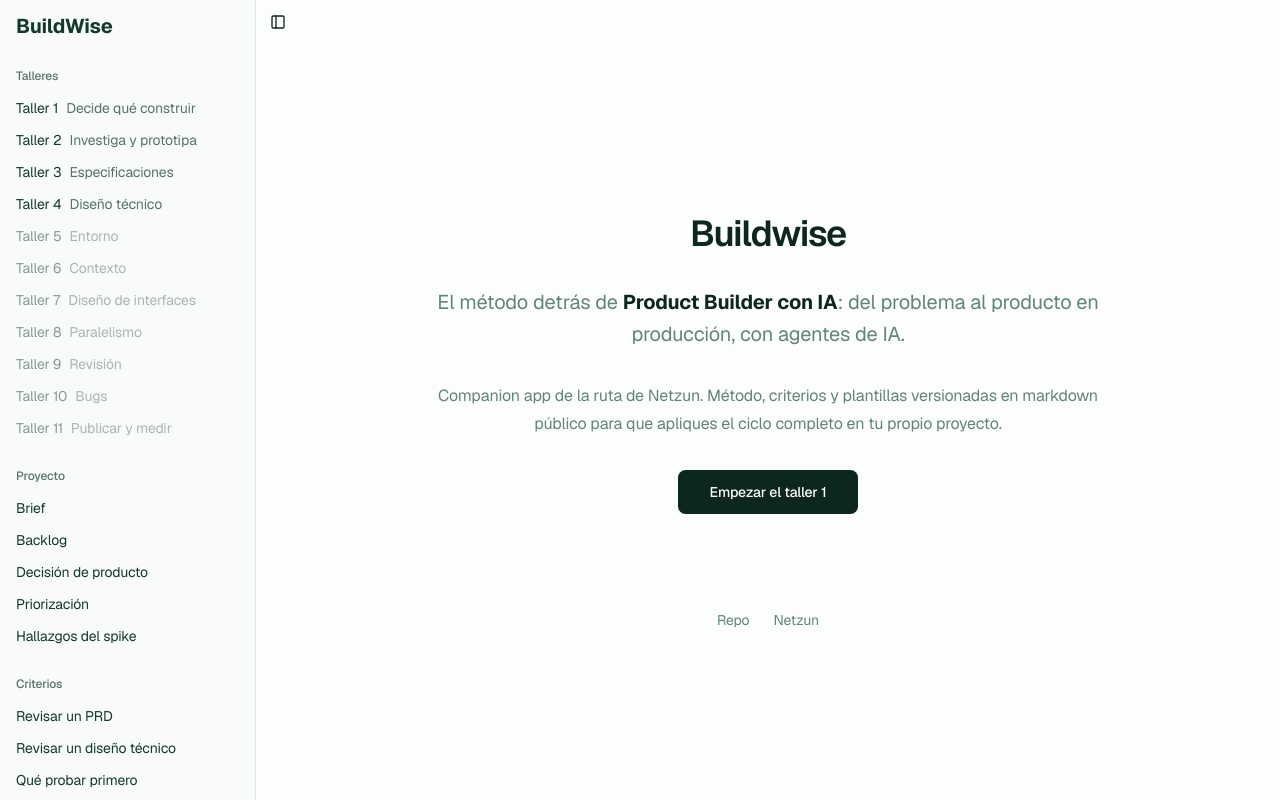
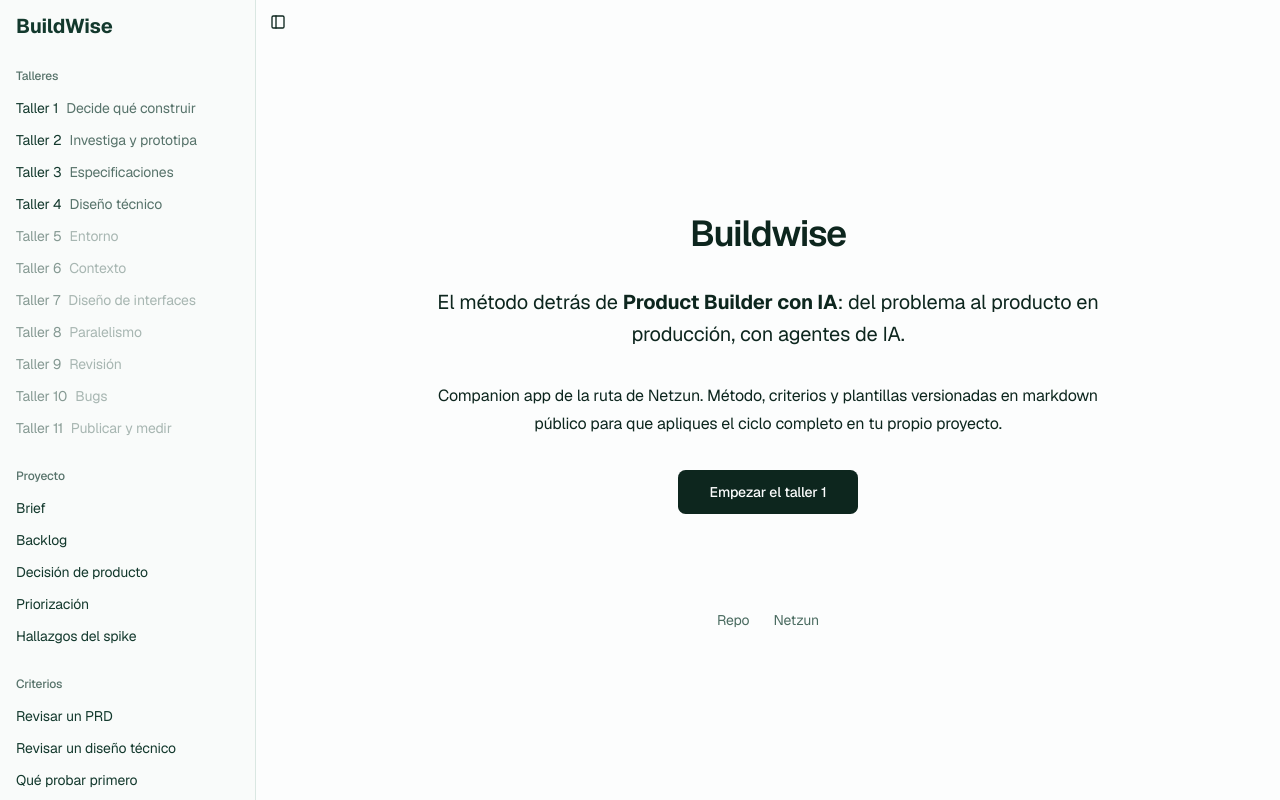
Before and after one commit to FRD898/buildwise, a Next.js app: page / in a window 1280 px wide. Built offline with nearby package versions, Linux system fonts and the light colour scheme.

Commit message:
fix(estilos): subir el contraste del texto al mínimo de WCAG AA
El botón activo, los enlaces y las rutas de código quedaban entre 2.8:1
y 4:1. Se oscurecen --primary y --muted-foreground, y el texto principal
de la portada pasa al color del texto.

```diff
--- a/app/(curso)/page.tsx
+++ b/app/(curso)/page.tsx
@@ -7,12 +7,12 @@ export default function Home() {
         <h1 className="text-4xl font-semibold tracking-tight text-foreground">
           Buildwise
         </h1>
-        <p className="text-xl leading-8 text-muted-foreground">
+        <p className="text-xl leading-8 text-foreground">
           El método detrás de{" "}
           <strong className="text-foreground">Product Builder con IA</strong>: del
           problema al producto en producción, con agentes de IA.
         </p>
-        <p className="text-base leading-7 text-muted-foreground">
+        <p className="text-base leading-7 text-foreground">
           Companion app de la ruta de Netzun. Método, criterios y plantillas
           versionadas en markdown público para que apliques el ciclo completo en
           tu propio proyecto.
--- a/app/globals.css
+++ b/app/globals.css
@@ -80,12 +80,12 @@
   --card-foreground: oklch(0.2464 0.0358 168.9829);
   --popover: oklch(1.0000 0 0);
   --popover-foreground: oklch(0.2464 0.0358 168.9829);
-  --primary: oklch(0.6373 0.1362 162.5170);
+  --primary: oklch(0.5200 0.1100 162.5170);
   --primary-foreground: oklch(0.9915 0.0116 174.2431);
   --secondary: oklch(0.9593 0.0088 174.3186);
   --secondary-foreground: oklch(0.4406 0.0740 167.5116);
   --muted: oklch(0.9572 0.0053 174.4257);
-  --muted-foreground: oklch(0.5836 0.0427 172.2348);
+  --muted-foreground: oklch(0.5000 0.0427 172.2348);
   --accent: oklch(0.9498 0.0187 174.0039);
   --accent-foreground: oklch(0.4575 0.0843 166.1570);
   --destructive: oklch(0.6356 0.2082 25.3782);
```
